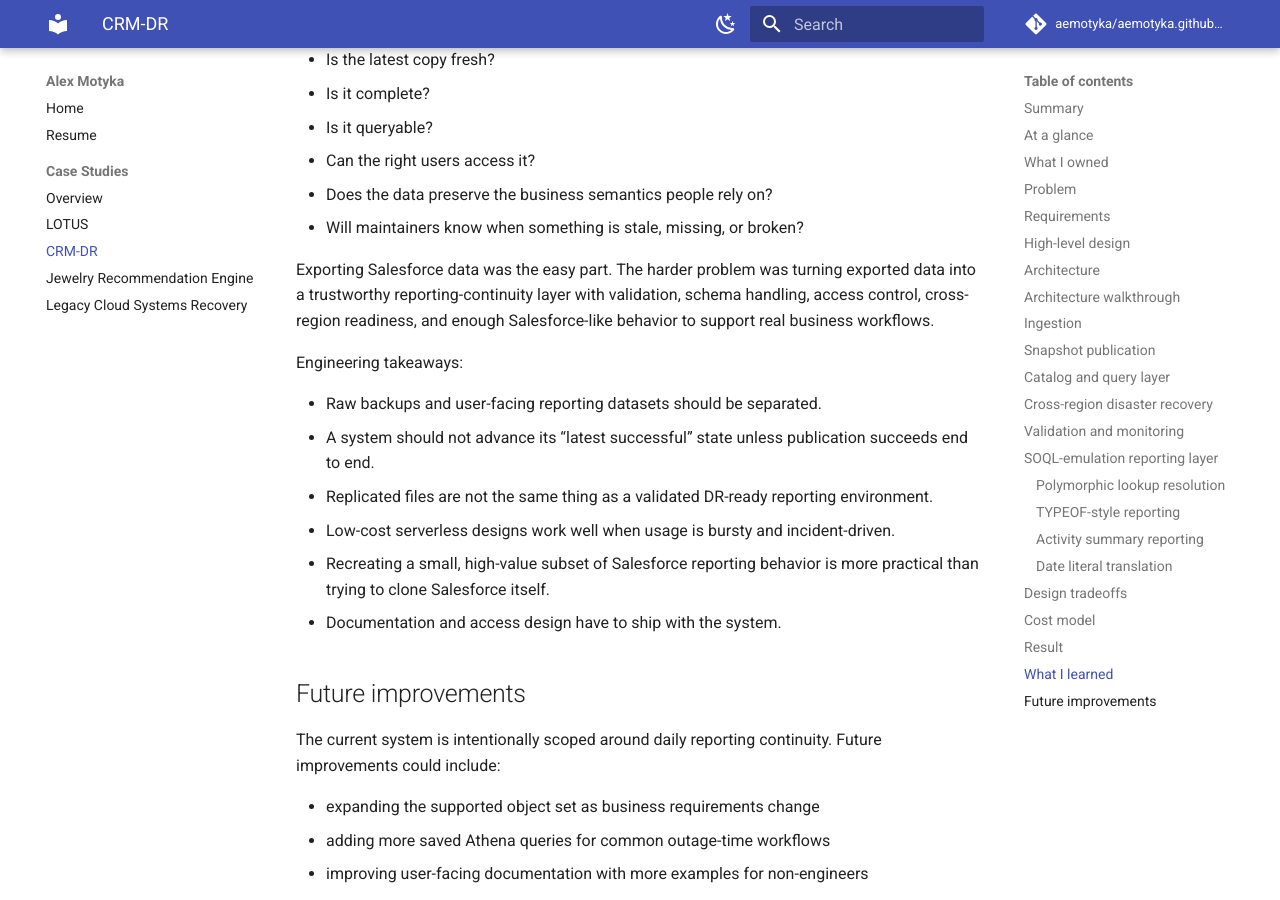
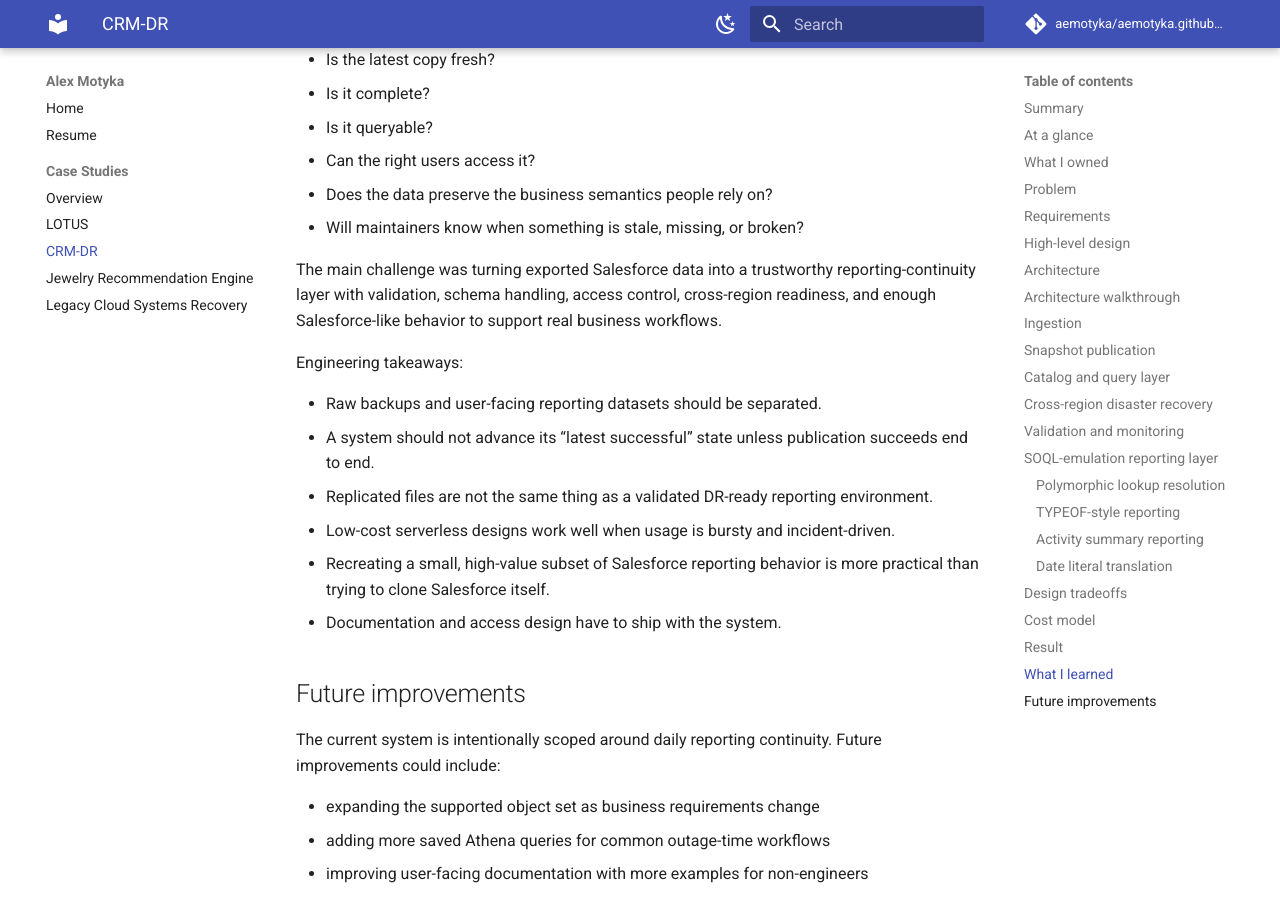
Before and after one commit to aemotyka/aemotyka.github.io, an MkDocs documentation site: the page built from docs/case-studies/crm-dr.md, in a window 1280 px wide and 900 px high, scrolled down 11630 px. Built offline with MkDocs 1.6.1 and Material for MkDocs 9.7.7, drawn with Linux system fonts in a browser that asks for light colours; comment, search, counter and statistics services are not loaded.

Commit message:
Clean up public-facing copy

```diff
--- a/docs/case-studies/crm-dr.md
+++ b/docs/case-studies/crm-dr.md
@@ -362,7 +362,7 @@ A backup is only useful if the organization can answer practical questions under
 - Does the data preserve the business semantics people rely on?
 - Will maintainers know when something is stale, missing, or broken?
 
-Exporting Salesforce data was the easy part. The harder problem was turning exported data into a trustworthy reporting-continuity layer with validation, schema handling, access control, cross-region readiness, and enough Salesforce-like behavior to support real business workflows.
+The main challenge was turning exported Salesforce data into a trustworthy reporting-continuity layer with validation, schema handling, access control, cross-region readiness, and enough Salesforce-like behavior to support real business workflows.
 
 Engineering takeaways:
 
```
Also changed, not shown: docs/resume.md (+1 -1 lines).
